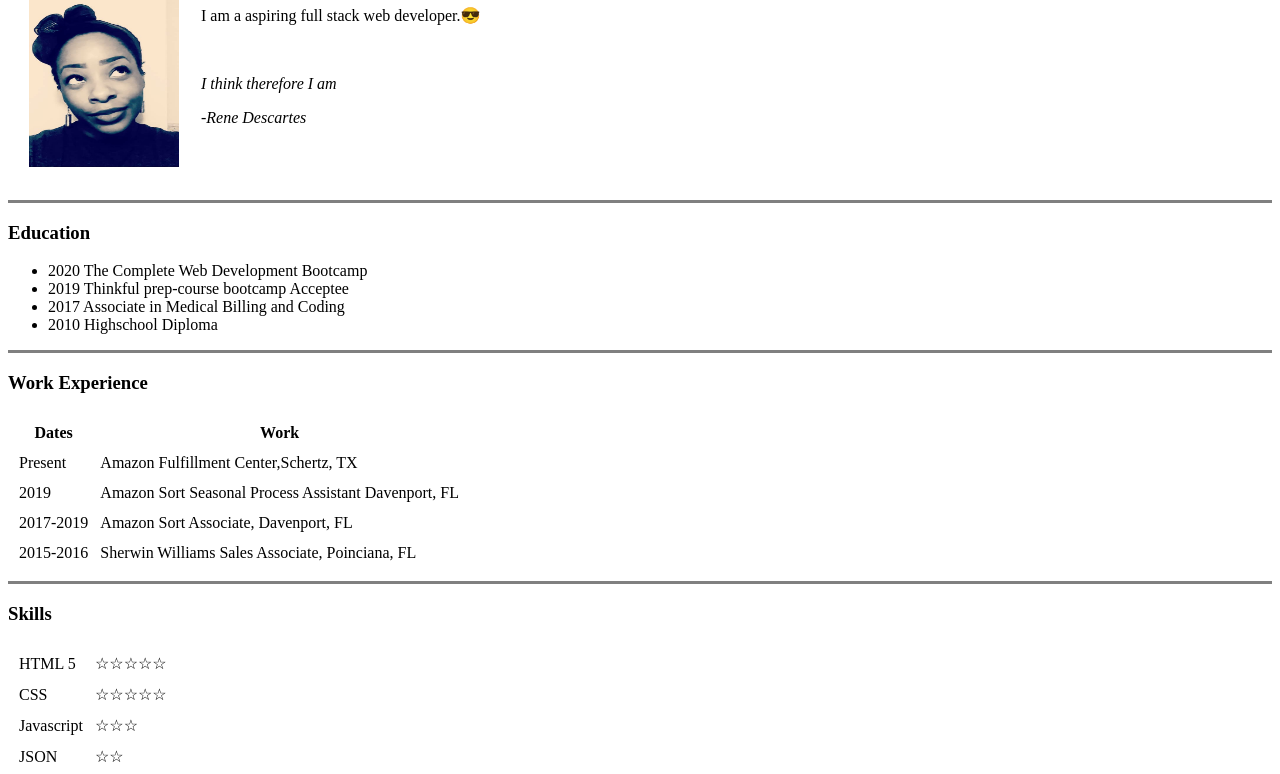
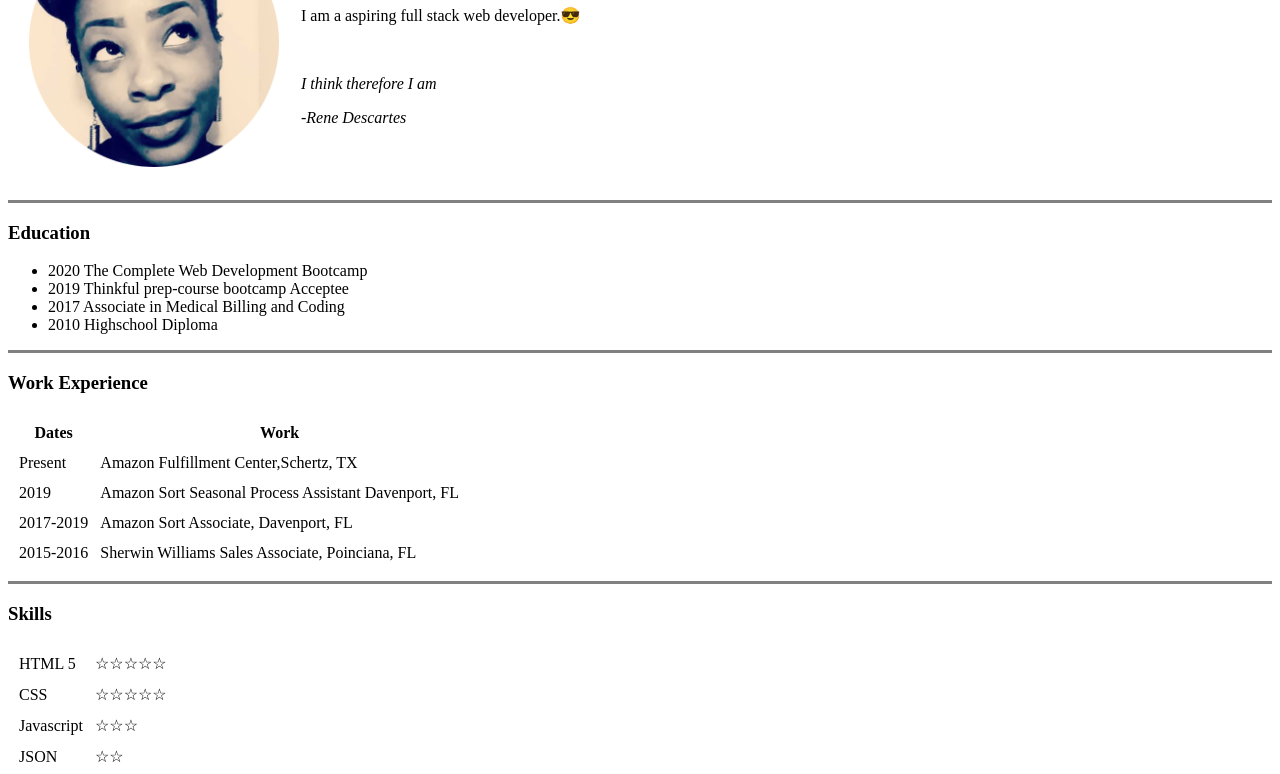
Before and after one commit to klewis74/CV, a plain HTML site: page index.html in a window 1280 px wide. Shown: the part 112-886 px from the top of the page. Drawn offline with Linux system fonts and the light colour scheme.

Commit message:
Add files via upload

```diff
--- a/index.html
+++ b/index.html
@@ -9,7 +9,7 @@
 <body>
     <table cellspacing="20">
     <tr>
-        <td><img src=keisha-profile-pic.jpg width="150" height="250"></td>
+        <td><img src=keishaprofilepic.png height="250"></td>
     <td><h1>Keisha Lewis</h1>
     <p>I am a aspiring full stack web developer.&#128526;<p><em></p><br>
     <p><em>I think therefore I am</em></p>
```
Also changed, not shown: keishaprofilepic.png (added).
